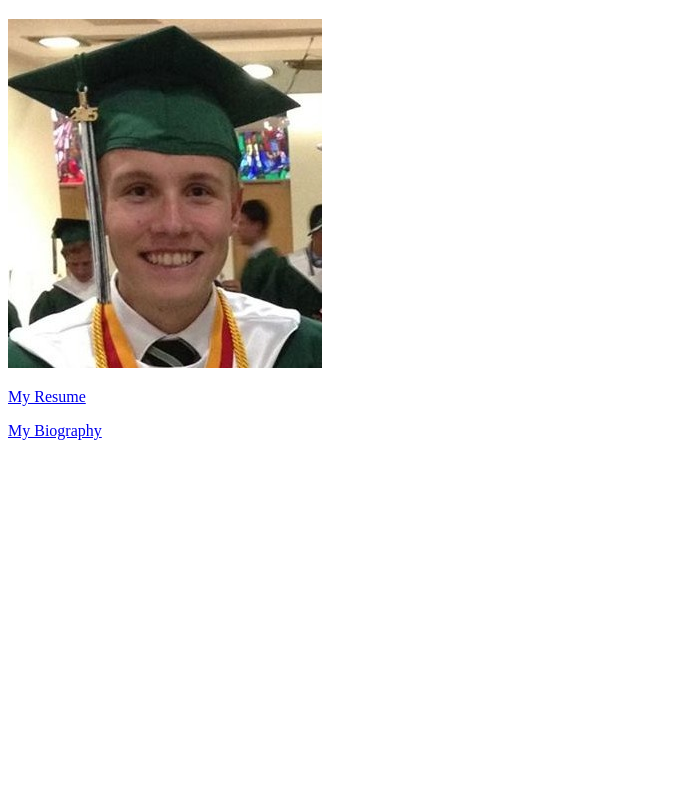
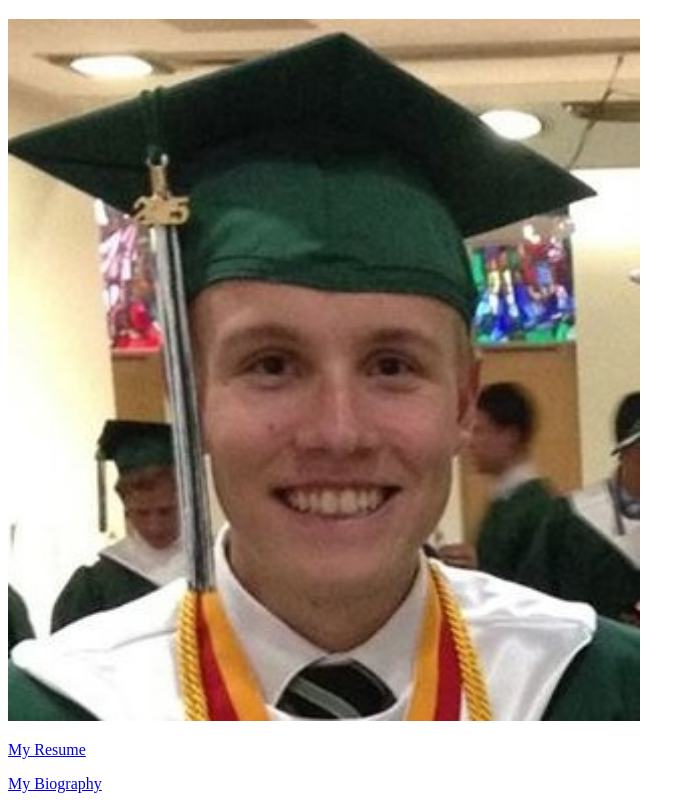
Before and after one commit to bmfahey/bmfahey.github.io, a plain HTML site: page index.html in a window 1280 px wide. Shown: the part 61-870 px from the top of the page, without its empty margins (0-695 px from the left). Before the commit the page ends 800 px from the top, so only its background shows below. Drawn offline with Linux system fonts and the light colour scheme.

Commit message:
scaled image

```diff
--- a/index.html
+++ b/index.html
@@ -8,7 +8,7 @@
 <body>
 <h1> Brendan Fahey </h1>
 <p>
-	<img src = "./images/picture_of_me.jpg" alt = "This is a picture of Brendan Fahey" />
+	<img src = "./images/picture_of_me.jpg" alt = "This is a picture of Brendan Fahey" width="50%" height="50%"/>
 </p>
 
 <p>
```
